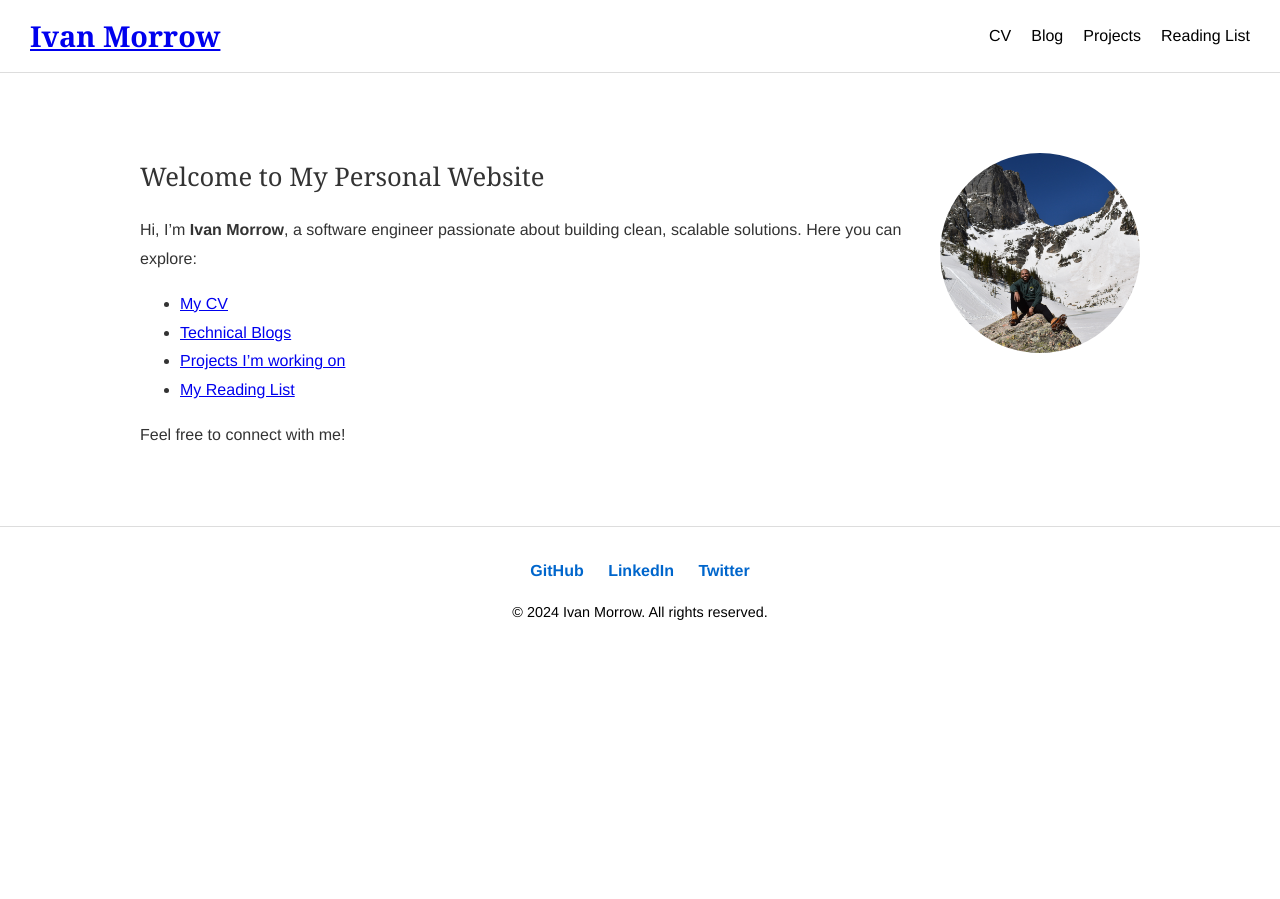
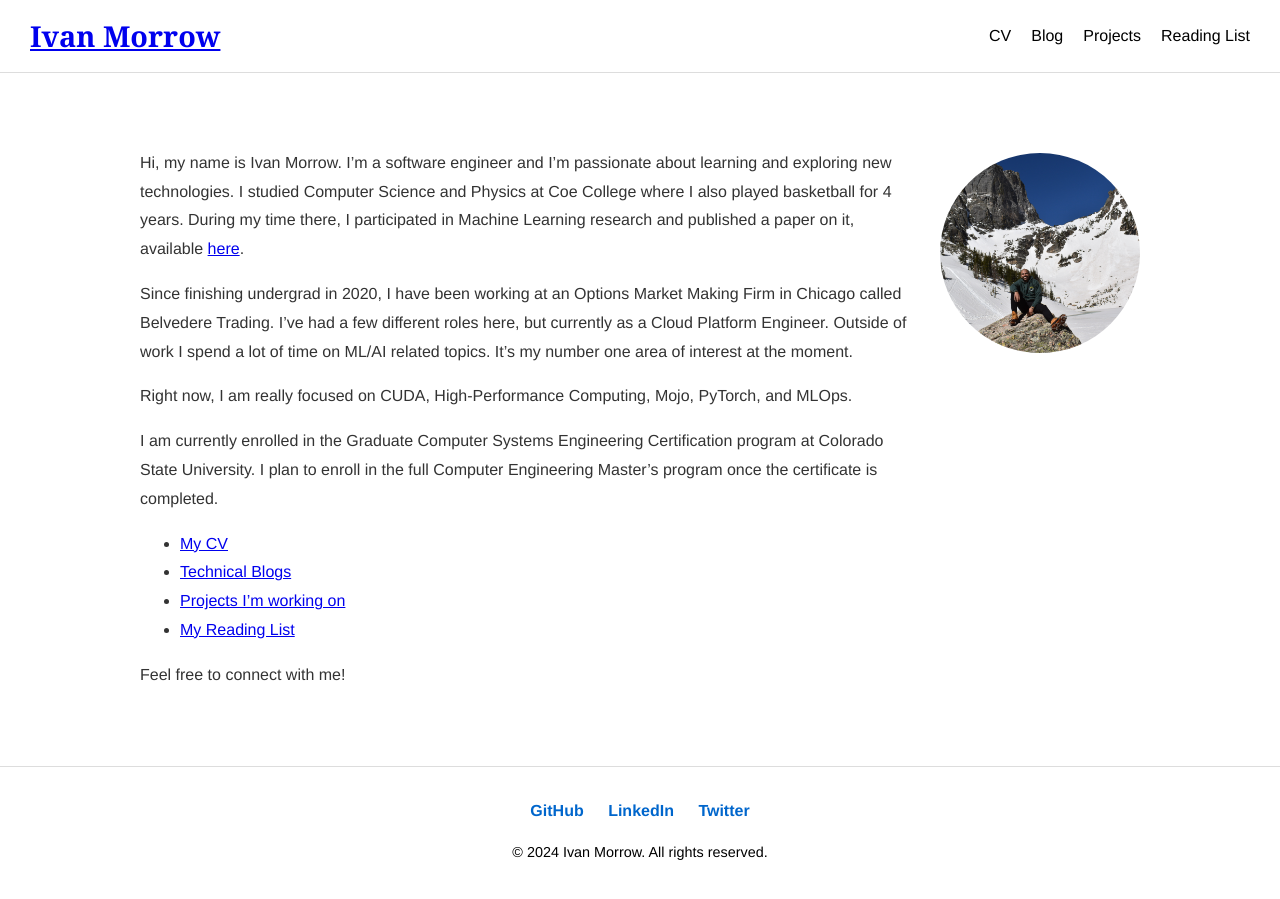
Before and after one commit to ixmorrow/ixmorrow.github.io, a Jekyll site: the page built from index.md, in a window 1280 px wide. Built offline with Jekyll 4.4.1, drawn with Linux system fonts in a browser that asks for light colours.

Commit message:
update home page

```diff
--- a/index.md
+++ b/index.md
@@ -4,9 +4,14 @@ title: Home
 profile_image: /assets/img/profile.JPG
 ---
 
-## Welcome to My Personal Website
 
-Hi, I'm **{{ site.title }}**, a software engineer passionate about building clean, scalable solutions. Here you can explore:
+Hi, my name is Ivan Morrow. I'm a software engineer and I'm passionate about learning and exploring new technologies. I studied Computer Science and Physics at Coe College where I also played basketball for 4 years. During my time there, I participated in Machine Learning research and published a paper on it, available [here](https://iopscience.iop.org/article/10.1088/1748-0221/14/06/P06013).
+
+Since finishing undergrad in 2020, I have been working at an Options Market Making Firm in Chicago called Belvedere Trading. I've had a few different roles here, but currently as a Cloud Platform Engineer. Outside of work I spend a lot of time on ML/AI related topics. It's my number one area of interest at the moment.
+
+Right now, I am really focused on CUDA, High-Performance Computing, Mojo, PyTorch, and MLOps.
+
+I am currently enrolled in the Graduate Computer Systems Engineering Certification program at Colorado State University. I plan to enroll in the full Computer Engineering Master's program once the certificate is completed.
 
 - [My CV](/cv/)
 - [Technical Blogs](/blog/)
```
